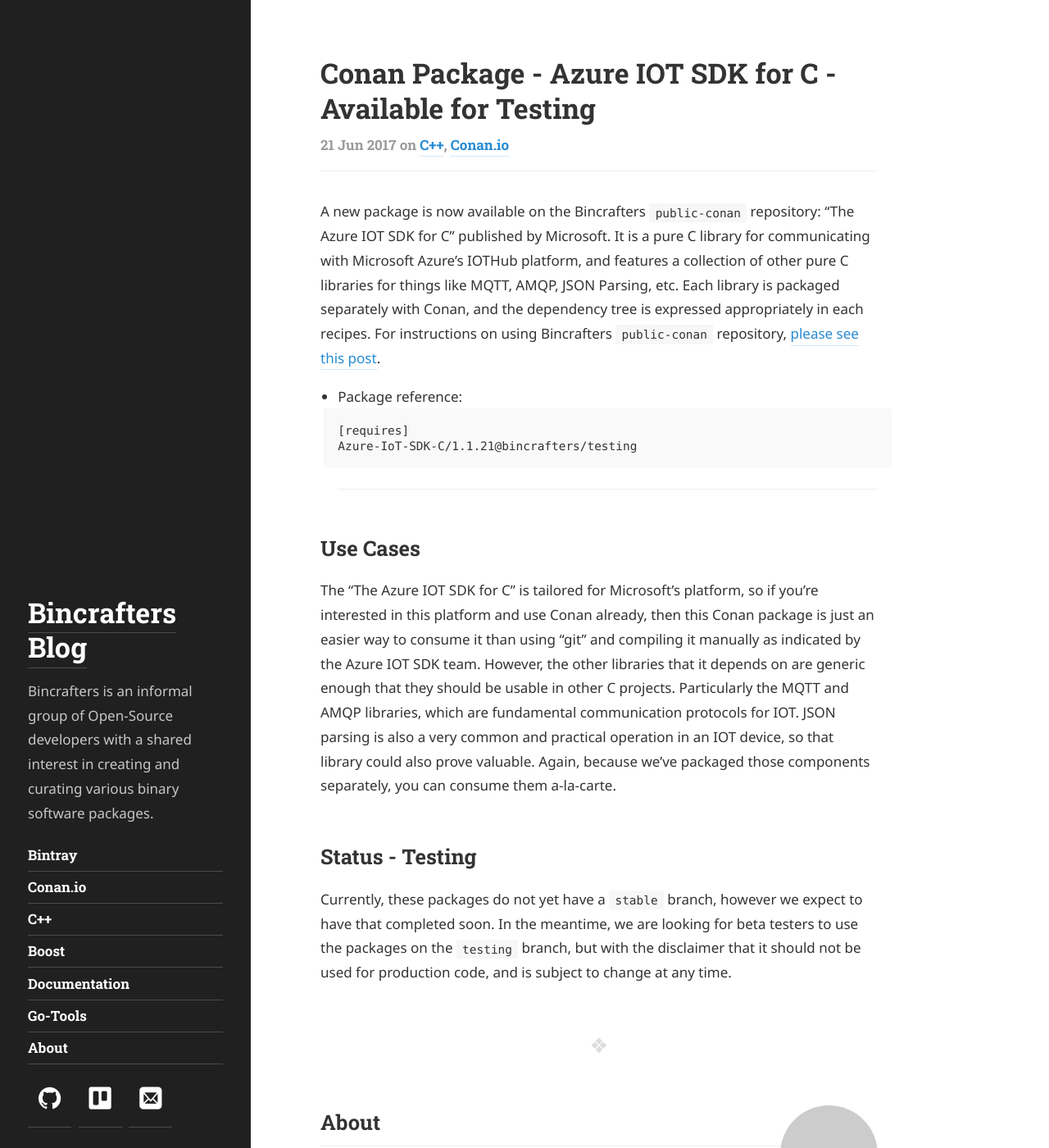
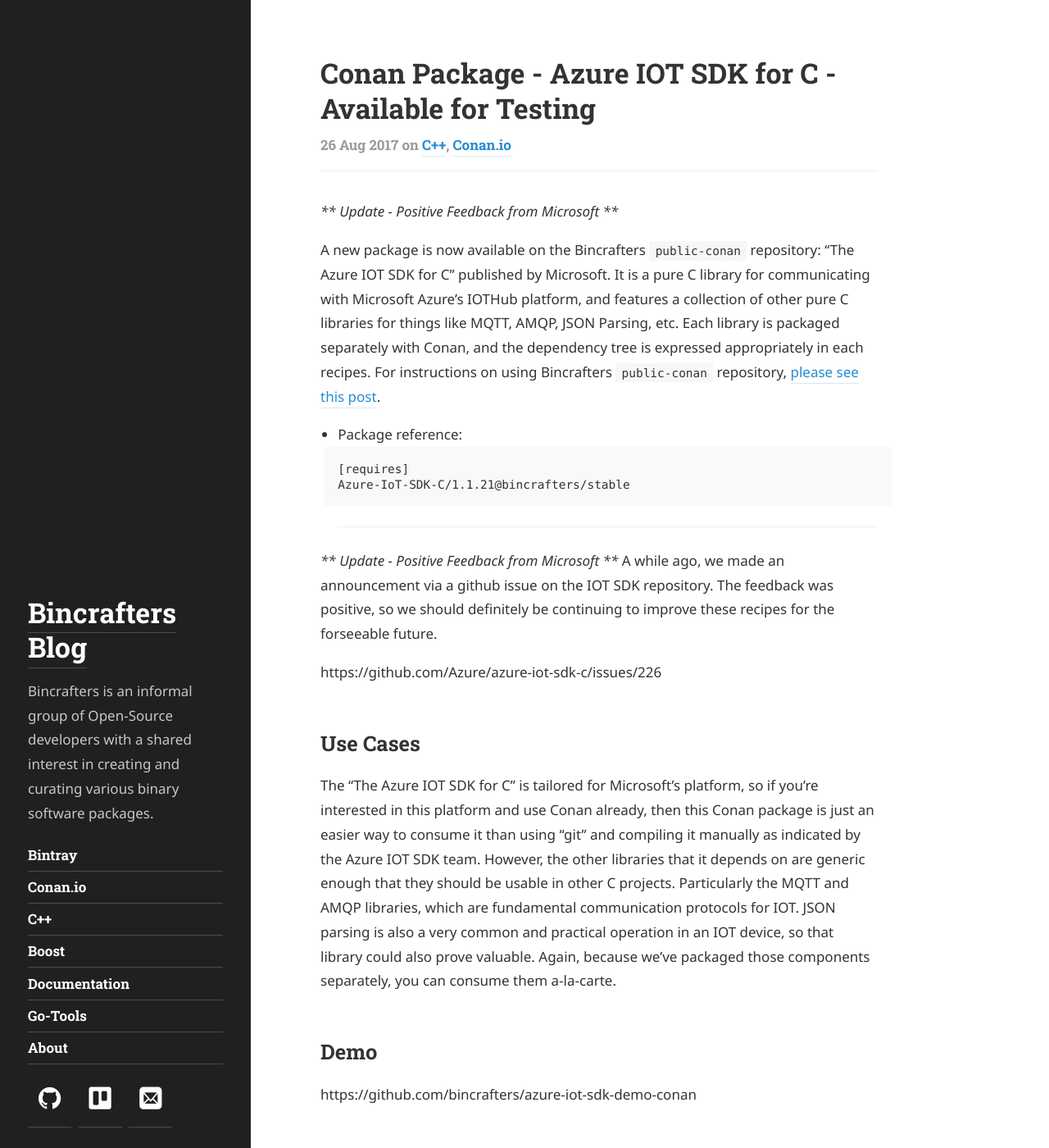
Before and after one commit to bincrafters/bincrafters.github.io, a Jekyll site: the page built from _posts/2017-08-26-azure-iot-sdk-c-testing.md, in a window 1280 px wide and 1400 px high. Shown: the whole window at 82% size. Built offline with Jekyll 4.4.1, drawn with Linux system fonts in a browser that asks for light colours; some web fonts are replaced; some of the changed text lies outside the part shown.

Commit message:
updated posts with ms feedback

````diff
--- a/_posts/2017-06-21-azure-iot-sdk-c-testing.md
+++ b/_posts/2017-08-26-azure-iot-sdk-c-testing.md
@@ -3,19 +3,25 @@ layout: post
 title: 'Conan Package - Azure IOT SDK for C - Available for Testing'
 tags: [C++, Conan.io]
 ---
+***  Update - Positive Feedback from Microsoft ***
 
 A new package is now available on the Bincrafters `public-conan` repository: "The Azure IOT SDK for C" published by Microsoft.  It is a pure C library for communicating with Microsoft Azure's IOTHub platform, and features a collection of other pure C libraries for things like MQTT, AMQP, JSON Parsing, etc.  Each library is packaged separately with Conan, and the dependency tree is expressed appropriately in each recipes. For instructions on using Bincrafters `public-conan` repository, [please see this post](2017-06-06-using-bincrafters-conan-repository.md).
 
 * Package reference:
 ```
 [requires]
-Azure-IoT-SDK-C/1.1.21@bincrafters/testing
+Azure-IoT-SDK-C/1.1.21@bincrafters/stable
 ```
 ---
+
+***  Update - Positive Feedback from Microsoft ***
+A while ago, we made an announcement via a github issue on the IOT SDK repository.  The feedback was positive, so we should definitely be continuing to improve these recipes for the forseeable future.
+
+https://github.com/Azure/azure-iot-sdk-c/issues/226
+
 
 ## Use Cases
 The "The Azure IOT SDK for C" is tailored for Microsoft's platform, so if you're interested in this platform and use Conan already, then this Conan package is just an easier way to consume it than using "git" and compiling it manually as indicated by the Azure IOT SDK team.  However, the other libraries that it depends on are generic enough that they should be usable in other C projects.  Particularly the MQTT and AMQP libraries, which are fundamental communication protocols for IOT.  JSON parsing is also a very common and practical operation in an IOT device, so that library could also prove valuable.  Again, because we've packaged those components separately, you can consume them a-la-carte.
 
-
-## Status - Testing
-Currently, these packages do not yet have a `stable` branch, however we expect to have that completed soon.  In the meantime, we are looking for beta testers to use the packages on the `testing` branch, but with the disclaimer that it should not be used for production code, and is subject to change at any time.
+## Demo
+https://github.com/bincrafters/azure-iot-sdk-demo-conan
````
Also changed, not shown: _posts/2017-05-25-go-tools-for-os-packaging.md (added, +31 -0 lines), _posts/2017-06-21-jfrog-cli-for-bintray.md (added, +18 -0 lines), _posts/2017-08-26-boost-modular-packages-conan.md (deleted, +0 -38 lines).
